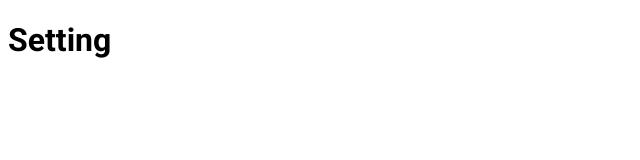
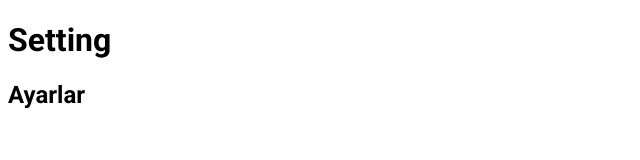
Before and after one commit to eserdinyo/6habits, a Vue app: page /setting in a window 1280 px wide. Shown: the top 160 px of the page, without its empty margins (0-640 px from the left). Built offline with nearby package versions, Linux system fonts and the light colour scheme.

Commit message:
added turkish setting

```diff
--- a/src/views/Setting.vue
+++ b/src/views/Setting.vue
@@ -1,3 +1,6 @@
 <template>
+  <div class="foo">
     <h1>Setting</h1>
+    <h2>Ayarlar</h2>
+  </div>
 </template>
```
